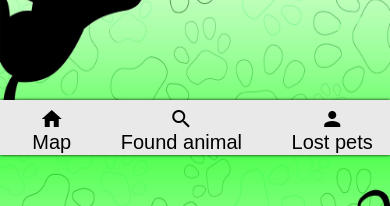
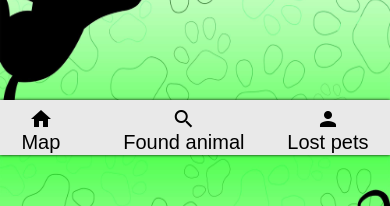
Before and after one commit to MarinosPapadakis/RooForABuddy, a Flask app: page /changeemail in a window 390 px wide. Shown: the part 689-895 px from the top of the page. Run offline with Flask 2, Linux system fonts and the light colour scheme; the visitor is signed in with stand-in values (Sample User, id 1); data comes from the database, SQL or seed files in the repository; some libraries are stand-ins or nearby versions.

Commit message:
fixing footer v2

```diff
--- a/static/style.css
+++ b/static/style.css
@@ -105,10 +105,33 @@
     -webkit-tap-highlight-color: transparent;
     transition: background-color 0.1s ease-in-out;
   }
+  .nav__link1 {
+    display: flex;
+    flex-direction: column;
+    align-items: center;
+    justify-content: center;
+    flex-grow: 1;
+    height: 60px;
+    min-width: 50px;
+    overflow: hidden;
+    white-space: nowrap;
+    font-family: sans-serif;
+    font-size: 10px;
+    color: black;
+    text-decoration: none;
+    -webkit-tap-highlight-color: transparent;
+    transition: background-color 0.1s ease-in-out;
+  }
   .nav__link:hover {
     background-color: #00fa7e;
   }
   .nav__link--active {
+    color: #c1cebf;
+  }
+  .nav__link1:hover {
+    background-color: #00fa7e;
+  }
+  .nav__link1--active {
     color: #c1cebf;
   }
   .nav__icon {
@@ -137,8 +160,10 @@
       border-radius: 50px;
     }
     .sticky a {
-      margin-left: 15px;
       font-size: 20px;
+    }
+    .nav__link1{
+      margin-left: 20px;
     }
   }
   /* header */
--- a/templates/layout.html
+++ b/templates/layout.html
@@ -69,7 +69,7 @@
                 <i class="material-icons nav__icon">home</i>
                 <span class="nav__text">Map</span>
               </a>
-              <a href="/foundanimal" class="nav__link nav__link--active">
+              <a href="/foundanimal" class="nav__link1 nav__link--active">
                 <i class="material-icons nav__icon">search</i>
                 <span class="nav__text">Found animal</span>
               </a>
```
